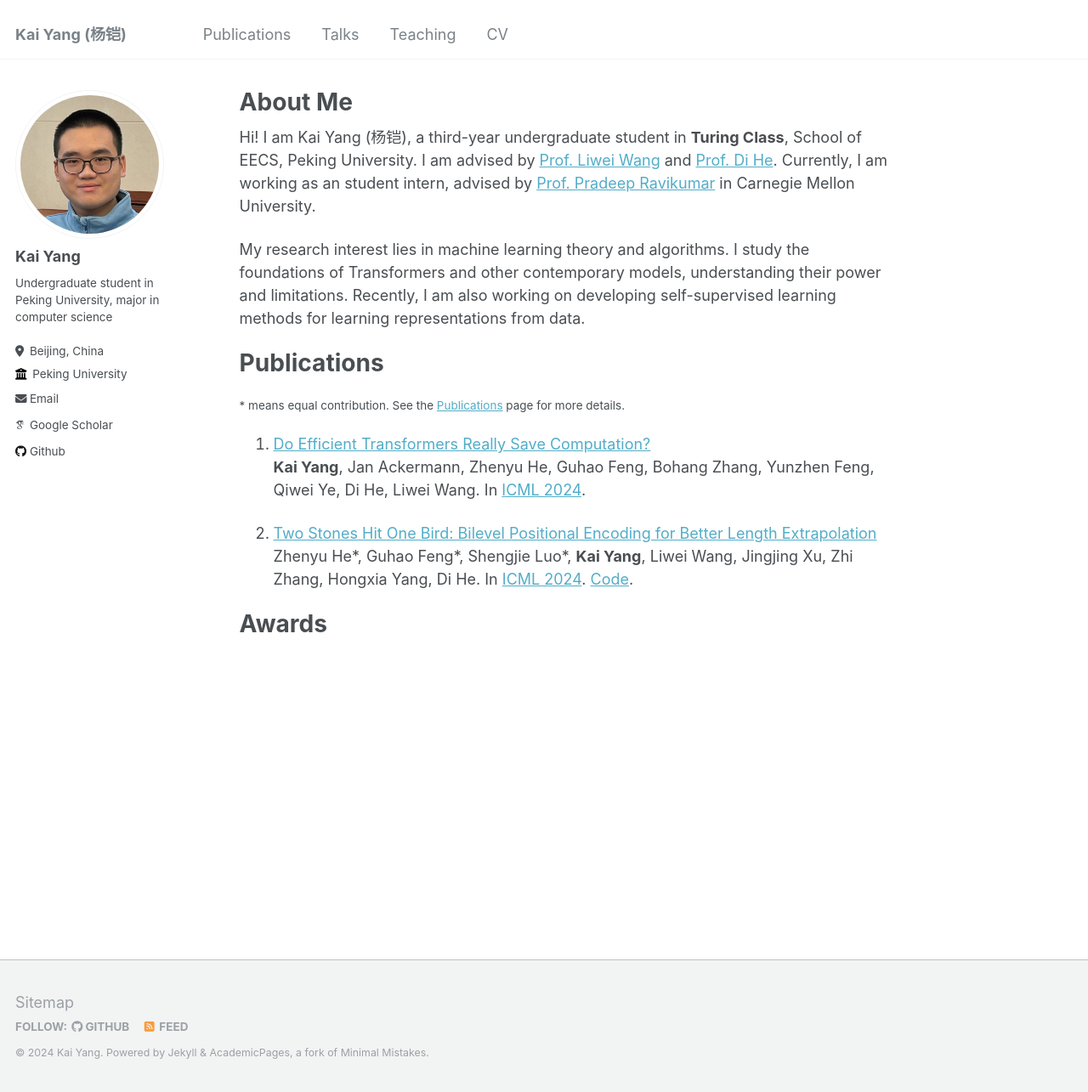
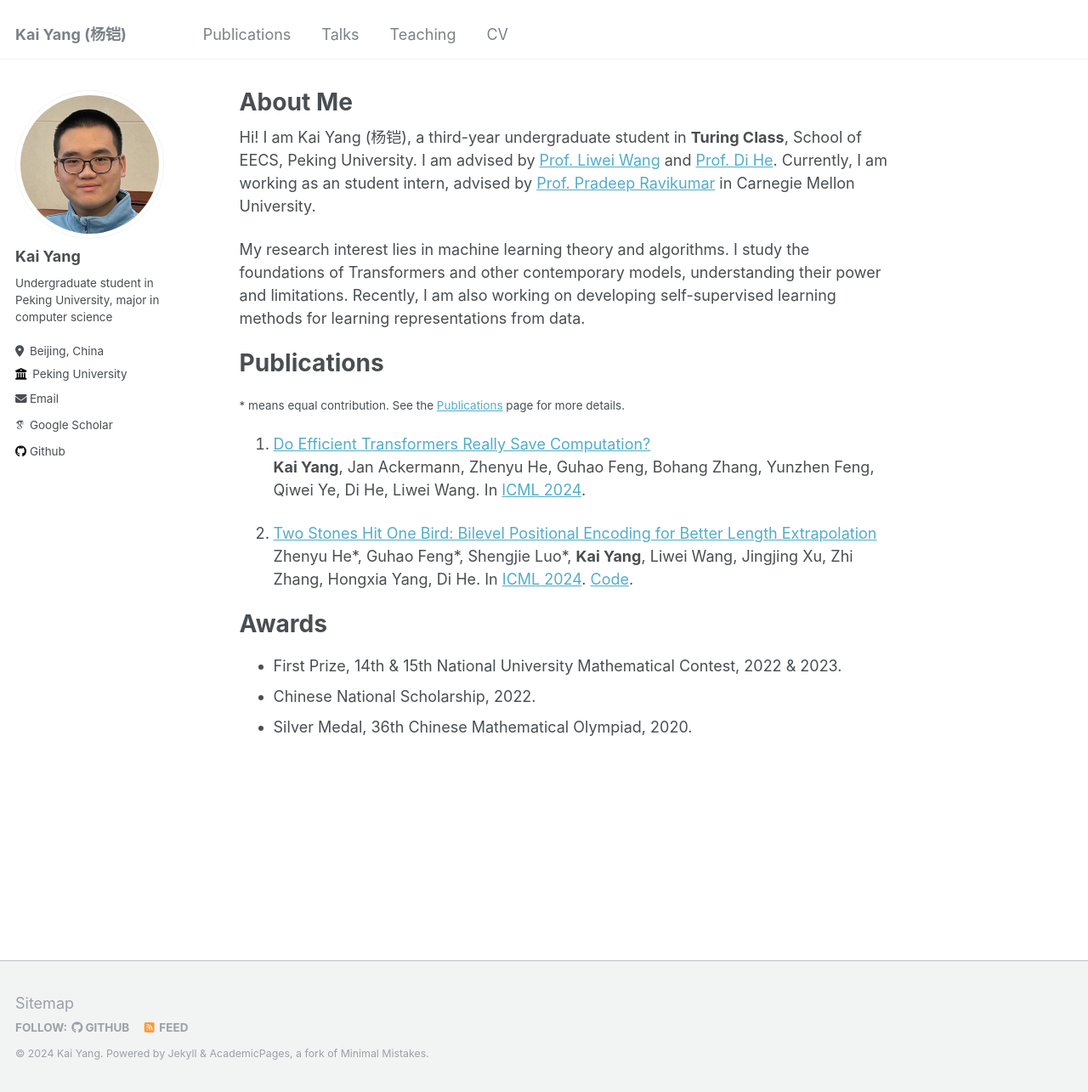
Before and after one commit to YK-YoungK/yk-youngk.github.io, a Jekyll site: the page built from _pages/about.md, in a window 1280 px wide and 1285 px high. Shown: the whole window at 85% size. Built offline with Jekyll 4.4.1, drawn with Linux system fonts in a browser that asks for light colours; some web fonts are replaced.

Commit message:
Update awards

```diff
--- a/_pages/about.md
+++ b/_pages/about.md
@@ -24,7 +24,9 @@ Zhenyu He\*, Guhao Feng\*, Shengjie Luo\*, **Kai Yang**, Liwei Wang, Jingjing Xu
 
 Awards
 ======
-
+* First Prize, 14th & 15th National University Mathematical Contest, 2022 & 2023.
+* Chinese National Scholarship, 2022.
+* Silver Medal, 36th Chinese Mathematical Olympiad, 2020.
 
 
 <!-- ---
```
